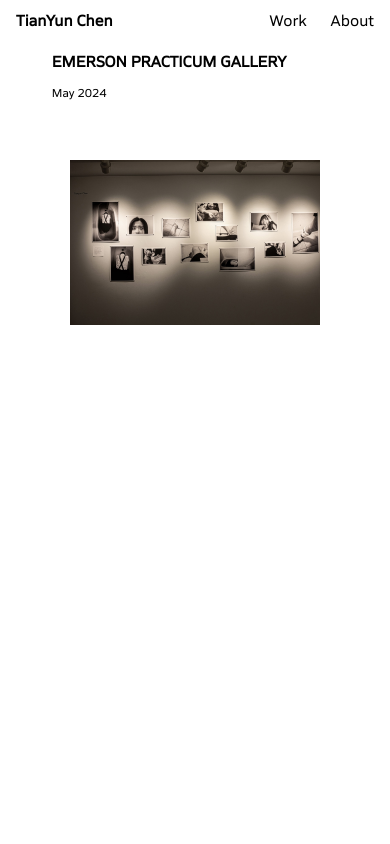
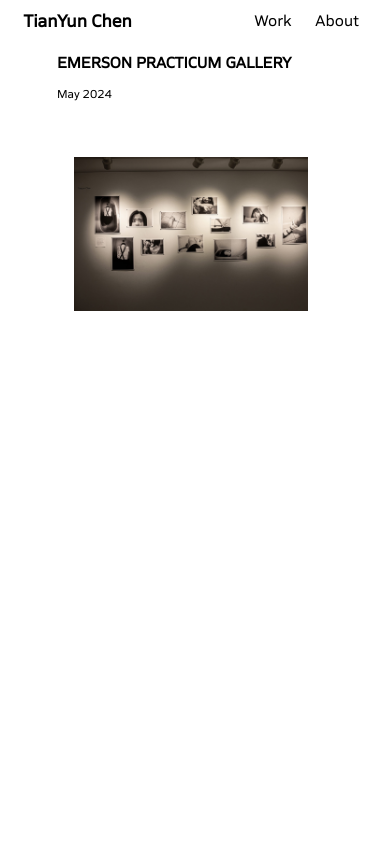
Before and after one commit to nymx22/MelodySite, a PHP site: page /aasm-gallery.html in a window 390 px wide. Run offline with PHP 8.4, Linux system fonts and the light colour scheme.

Commit message:
update margin

```diff
--- a/assets/css/mobile.css
+++ b/assets/css/mobile.css
@@ -20,9 +20,19 @@
     overflow-x: hidden !important;
     max-width: 100% !important;
     width: 100% !important;
+    padding-left: clamp(0px, 3vw, 18px) !important;
+    padding-right: clamp(12px, 4vw, 24px) !important;
+    box-sizing: border-box;
   }
   body {
     overflow-y: auto;
+  }
+
+  /* Project image area outer margins (header gets its own padding below) */
+  body.project1 .vertical-image_box,
+  body.project2 .vertical-image_box {
+    padding-left: clamp(0px, 3vw, 18px) !important;
+    padding-right: clamp(12px, 4vw, 24px) !important;
   }
 
   /* Scale fonts */
@@ -44,14 +54,12 @@
     font-size: clamp(0.75rem, 3vw, 0.875rem) !important;
   }
 
-  /* Project pages (AASM, Nightmares): equal left and right margin for images */
+  /* Project pages (AASM, Nightmares): padding set above with header */
   body.project1 .vertical-image_box,
   body.project2 .vertical-image_box {
     width: 100%;
     max-width: 100%;
     box-sizing: border-box;
-    padding-left: 16px;
-    padding-right: 16px;
     overflow-x: hidden;
   }
 
@@ -77,19 +85,25 @@
     overflow-x: hidden !important;
     max-width: 100% !important;
     width: 100% !important;
+    padding-left: clamp(0px, 0vw, 18px);
+    padding-right: clamp(12px, 4vw, 24px);
+    box-sizing: border-box;
   }
   body.project1 #custom-header-widget,
   body.project2 #custom-header-widget {
-    padding-left: 16px !important;
-    padding-right: 16px !important;
+    padding: clamp(0px, 0vw, 16px) clamp(12px, 4vw, 24px) clamp(8px, 2.5vw, 16px) clamp(8px, 3vw, 18px) !important;
+  }
+  body.project1 #custom-header-widget a[href="/home"],
+  body.project2 #custom-header-widget a[href="/home"] {
+    font-size: clamp(1rem, 4.5vw, 1.2rem) !important;
   }
   body.project1 .vertical-image_box,
   body.project2 .vertical-image_box {
     width: 100%;
     max-width: 100%;
     box-sizing: border-box;
-    padding-left: 16px;
-    padding-right: 16px;
+    padding-left: 0;
+    padding-right: 0;
     overflow-x: hidden;
   }
   body.project1 .vertical-image_box img,
@@ -279,13 +293,12 @@
     box-sizing: border-box;
   }
 
-  /* Project page headers - equal left and right margin */
+  /* Project page headers - vertical + horizontal padding */
   body.project1 #custom-header-widget,
   body.project2 #custom-header-widget {
     max-width: 100%;
     box-sizing: border-box;
-    padding-left: 16px !important;
-    padding-right: 16px !important;
+    padding: clamp(0px, 2.5vw, 16px) clamp(12px, 4vw, 24px) clamp(8px, 2.5vw, 16px) clamp(8px, 3vw, 18px) !important;
   }
   body.project1 #custom-header-widget > div,
   body.project2 #custom-header-widget > div {
@@ -297,6 +310,11 @@
     padding-right: 5% !important;
   }
 
+  /* Project header "TianYun Chen" - match index header h1 */
+  body.project1 #custom-header-widget a[href="/home"],
+  body.project2 #custom-header-widget a[href="/home"] {
+    font-size: clamp(1rem, 4.5vw, 1.2rem) !important;
+  }
   #custom-header-widget a[href="/home"],
   #custom-header-widget a[href="/"] {
     font-size: clamp(0.95rem, 4vw, 1.2rem) !important;
```
